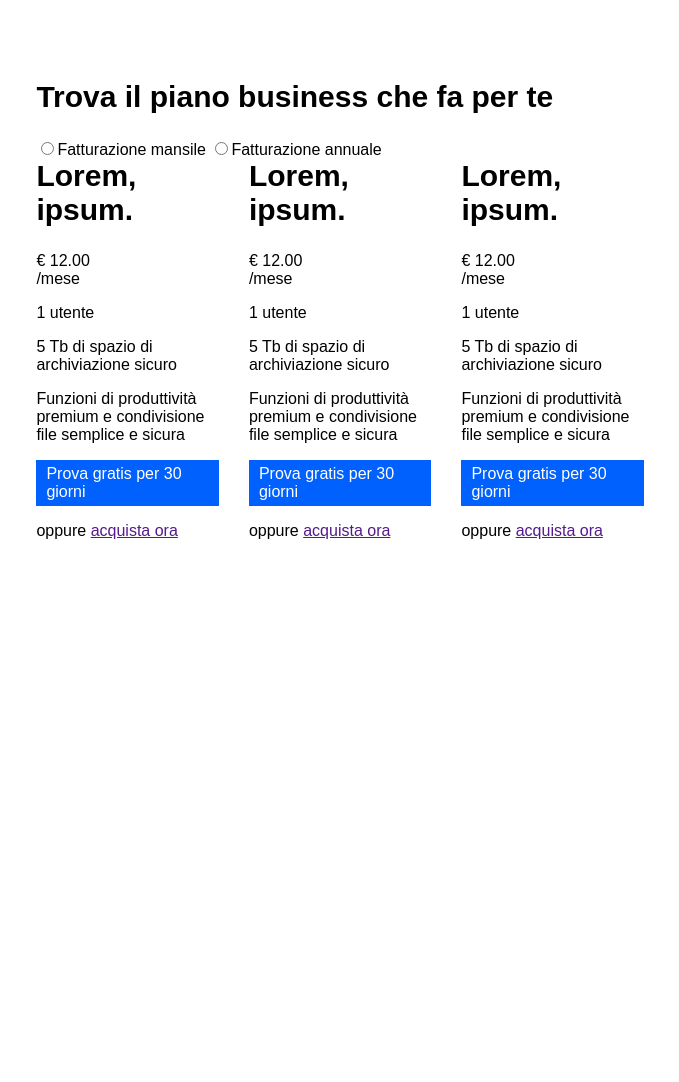
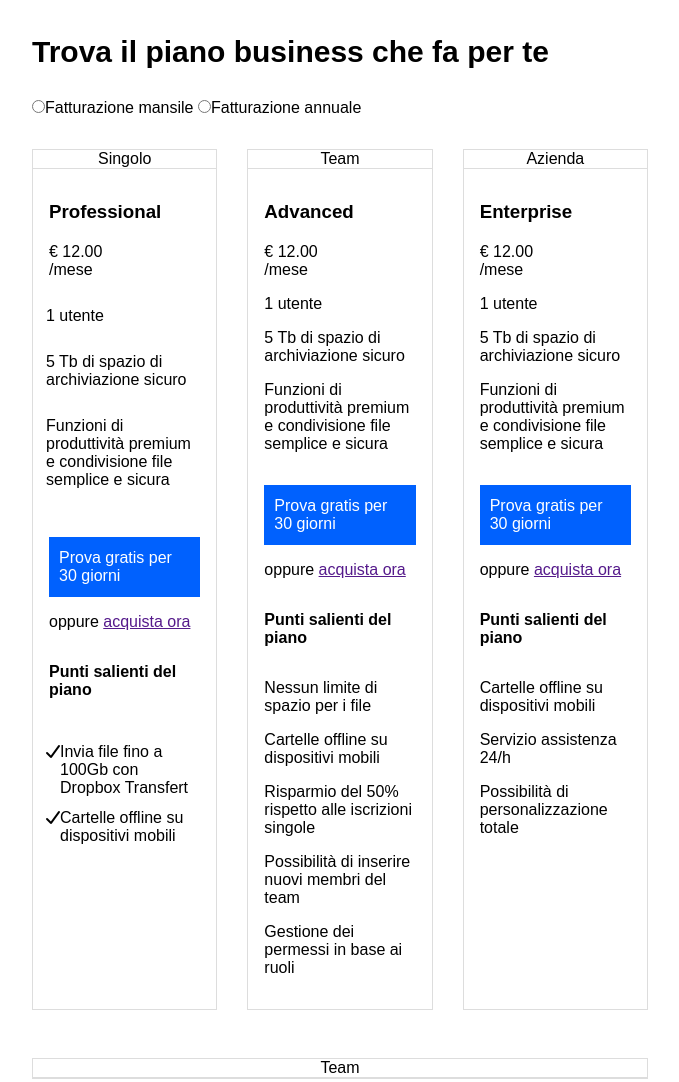
Before and after one commit to emilianocafasso/8_htmlcss-dropbox, a plain HTML site: page index.html in a window 1280 px wide. Shown: the part 661-1743 px from the top of the page, without its empty margins (300-979 px from the left). Drawn offline with Linux system fonts and the light colour scheme.

Commit message:
plans section layout  definition

```diff
--- a/assets/style.css
+++ b/assets/style.css
@@ -1,15 +1,21 @@
+* {
+    margin: 0;
+    padding: 0;
+    box-sizing: border-box;
+}
+
 .debug {
 
     * {
         border: 1px dashed black;
     }
 
+
     header {
         background-color: orange;
     }
 
     .container {
-        height: 500px;
         background-color: rgb(255, 110, 132);
     }
 
@@ -28,12 +34,13 @@
     div {
         background-color: beige;
     }
+
     #teams {
         background-color: purple;
     }
 
     [class^="col-"] {
-        min-width: 30px;
+        min-height: 100px;
     }
 }
 
@@ -54,20 +61,35 @@ body {
 .container {
     margin: 0 auto;
     width: 55%;
+    padding-top: 2rem;
+}
+
+.margin {
+    margin: 3rem 0;
 }
 
 section {
     padding: 5rem;
 }
-
+img {
+    margin-bottom: -5rem;
+}
 h1 {
     width: 80%;
     margin-left: 15%;
     font-size: 60px;
     font-weight: 800;
 }
+
 h2 {
     font-size: 30px;
+    margin-bottom: 30px;
+}
+h3 {
+    margin-bottom: 20px;
+}
+h4 {
+    margin: 2rem 0;
 }
 
 .margin-top-zero {
@@ -91,6 +113,9 @@ h2 {
 
 .align-items-center {
     align-items: center;
+}
+.align-content-center {
+    align-content: center;
 }
 
 .list-unstyled {
@@ -123,14 +148,16 @@ a {
 }
 
 .row {
-    width: 100%;
     display: flex;
     flex-wrap: wrap;
-    padding: 0;
 }
 
 .col-30 {
-    width: 30%
+    width: 33%
+}
+
+.col-3 {
+    width: calc(100% / 3 - 20px);
 }
 
 .col-100 {
@@ -144,14 +171,9 @@ a {
 .col-65 {
     width: 65%;
 }
+
 .col-5 {
     width: calc(100% / 5);
-}
-
-#plans {
-    &: col-100 {
-        padding: 20px;
-    }
 }
 
 nav {
@@ -164,7 +186,8 @@ nav {
 }
 
 .btn {
-    padding: 5px 10px;
+    padding: 12px 10px;
+    margin-top: 2em;
 
     &.blue {
         background-color: var(--btn-blue);
@@ -192,11 +215,45 @@ nav {
     padding-top: 30px;
 }
 
+.col-3 p {
+    margin-bottom: 1rem;
+
+}
+
+.card {
+    border: 1px solid #ddd;
+    margin-bottom: 3rem;
+    .card-header {
+        display: flex;
+        justify-content: center;
+        align-items: center;
+        border-bottom: 1px solid #ddd;
+    }
+    .card-body {
+        padding: 1rem;
+    }
+}
+
 h2 {
     margin-top: 0;
 }
+
+.border-bottom {
+    border-bottom: 1px solid #ddd;
+}
+
 footer {
     background-color: var(--footer-bg);
     padding: 2rem;
     color: var();
 }
+ul {
+    list-style: none;
+    li {
+        display: flex;
+        align-content: baseline;
+        padding-top: 12px;
+        margin-left: -3px;
+        justify-content: space-between;
+    }
+}
--- a/index.html
+++ b/index.html
@@ -13,7 +13,7 @@
 
 </head>
 
-<body class="debu">
+<body class="dbug">
     <header>
         <nav class="d-flex justify-content-between">
 
@@ -43,10 +43,10 @@
             <h1>Tutto ciò che ti serve per il lavoro, in un unico posto</h1>
             <div class="container-big d-flex wrap justify-content-between">
                 <div class="col-35">
-                    <p class="margin-top-zero">Finalmente tutti i tuoi strumenti, contenuti e collaboratori sono
+                    <p>Finalmente tutti i tuoi strumenti, contenuti e collaboratori sono
                         accessibili dallo stesso posto. Dropbox Business è più comodo di uno spazio di archiviazione
                         sicuro: è un modo intelligente e integrato per ottimizzare il flusso di lavoro esistente.</p>
-                    <p><a class="btn blue" href="">Inizia la tua prova gratuita</a></p>
+                    <p class="margin "><a class="btn blue" href="">Inizia la tua prova gratuita</a></p>
                     <p>Annulla in qualsiasi momento</p>
                     <i class="arrow fa fa-arrow-down"></i>
                 </div>
@@ -58,38 +58,70 @@
         <section id="plans">
             <div class="container">
                 <h2>Trova il piano business che fa per te</h2>
-                <span><input type="radio">Fatturazione mansile <input type="radio">Fatturazione annuale</span>
+                <input type="radio" id="monthly"><label for="monthly">Fatturazione mansile</label>
+                <input type="radio" id="yearly"><label for="yearly">Fatturazione annuale</label>
             </div>
-            <div class="container padding">
+            <div class="container">
                 <div class="row justify-content-between">
-                    <div class="col-30">
-                        <h2>Lorem, ipsum.</h2>
+                    <div class="col-3 card">
+                        <p class="card-header">Singolo</p>
+                        <div class="card-body">
+                            <h3>Professional</h3>
+                            <p class="price">€ 12.00 <span><br>/mese</span></p>
+                            <ul class="features">
+                                <li><p>1 utente</p></li>
+                                <li><p>5 Tb di spazio di archiviazione sicuro</p></li>
+                                <li><p>Funzioni di produttività premium e condivisione file semplice e sicura</p></li>
+                            </ul>
+                            <p class="btn blue">Prova gratis per 30 giorni</p>
+                            <p>oppure <a href="">acquista ora</a></p>
+                            <h4>Punti salienti del piano</h4>
+                            <ul>
+                                <li><i class="fa fa-check"></i>Invia file fino a 100Gb con Dropbox Transfert</li>
+                                <li><i class="fa fa-check"></i>Cartelle offline su dispositivi mobili</li>
+                            </ul>
+                        </div>
+                    </div>
+
+                    <div class="col-3 card">
+                        <p class="card-header">Team</p>
+                        <div class="card-body">
+                            <h3>Advanced</h3>
                             <p class="price">€ 12.00 <span><br>/mese</span></p>
                             <p>1 utente</p>
                             <p>5 Tb di spazio di archiviazione sicuro</p>
                             <p>Funzioni di produttività premium e condivisione file semplice e sicura</p>
                             <p class="btn blue">Prova gratis per 30 giorni</p>
                             <p>oppure <a href="">acquista ora</a></p>
+                            <h4>Punti salienti del piano</h4>
+                            <p>Nessun limite di spazio per i file</p>
+                            <p>Cartelle offline su dispositivi mobili</p>
+                            <p>Risparmio del 50% rispetto alle iscrizioni singole</p>
+                            <p>Possibilità di inserire nuovi membri del team</p>
+                            <p>Gestione dei permessi in base ai ruoli</p>
                         </div>
-                    <div class="col-30">
-                        <h2>Lorem, ipsum.</h2>
+                    </div>
+                    <div class="col-3 card">
+                        <p class="card-header">Azienda</p>
+                        <div class="card-body">
+                            <h3>Enterprise</h3>
                             <p class="price">€ 12.00 <span><br>/mese</span></p>
                             <p>1 utente</p>
                             <p>5 Tb di spazio di archiviazione sicuro</p>
                             <p>Funzioni di produttività premium e condivisione file semplice e sicura</p>
                             <p class="btn blue">Prova gratis per 30 giorni</p>
                             <p>oppure <a href="">acquista ora</a></p>
+                            <h4>Punti salienti del piano</h4>
+                            <p>Cartelle offline su dispositivi mobili</p>
+                            <p>Servizio assistenza 24/h</p>
+                            <p>Possibilità di personalizzazione totale</p>
                         </div>
-                    <div class="col-30">
-                        <h2>Lorem, ipsum.</h2>
-                        <p class="price">€ 12.00 <span><br>/mese</span></p>
-                        <p>1 utente</p>
-                        <p>5 Tb di spazio di archiviazione sicuro</p>
-                        <p>Funzioni di produttività premium e condivisione file semplice e sicura</p>
-                        <p class="btn blue">Prova gratis per 30 giorni</p>
-                        <p>oppure <a href="">acquista ora</a></p>
                     </div>
-                    <div class="col-100"></div></span>
+
+                    <div class="col-100 card">
+                        <p class="card-header">Team</p>
+
+                    </div>
                 </div>
             </div>
         </section>
@@ -99,13 +131,13 @@
 
         <section id="operations">
             <div class="container">
-                <div class="dfex row justify-content-between">
-                    <div class="col-30"></div>
-                    <div class="col-30"></div>
-                    <div class="col-30"></div>
-                    <div class="col-30"></div>
-                    <div class="col-30"></div>
-                    <div class="col-30"></div>
+                <div class="row">
+                    <div class="col-33"></div>
+                    <div class="col-33"></div>
+                    <div class="col-33"></div>
+                    <div class="col-33"></div>
+                    <div class="col-33"></div>
+                    <div class="col-33"></div>
 
                 </div>
             </div>
```
Lines whose indentation alone changed are shown as unchanged.
